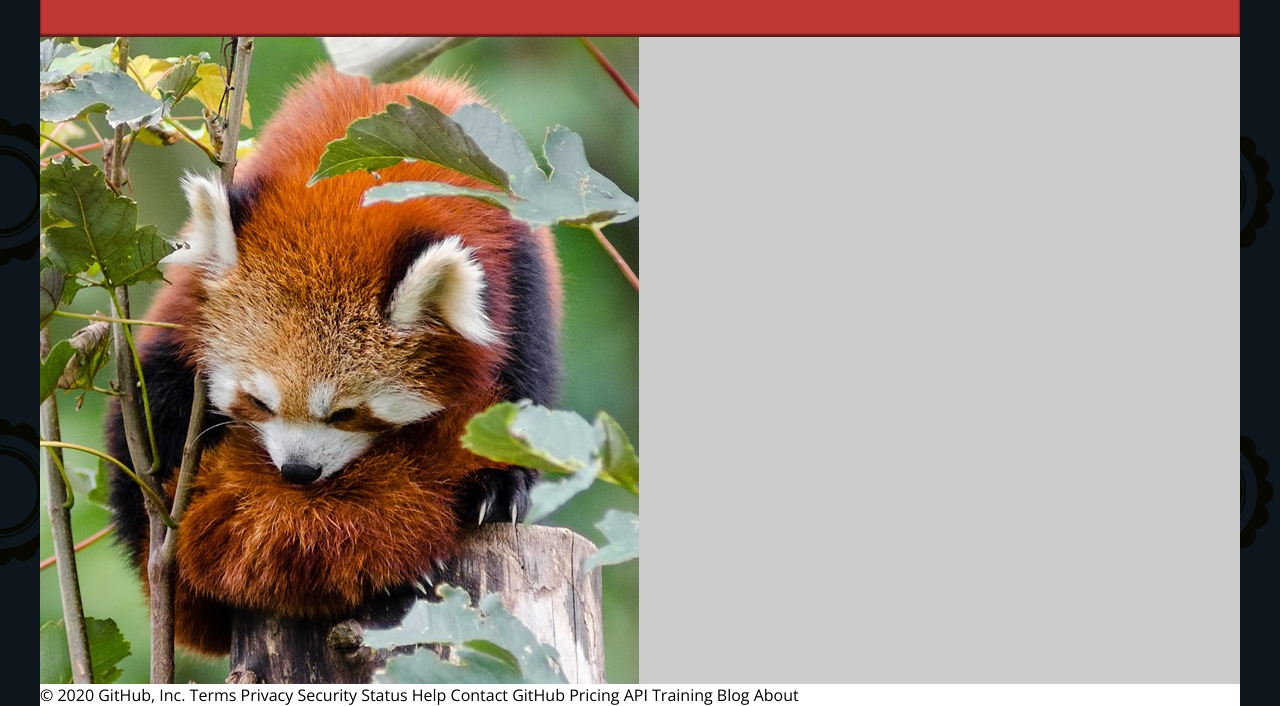
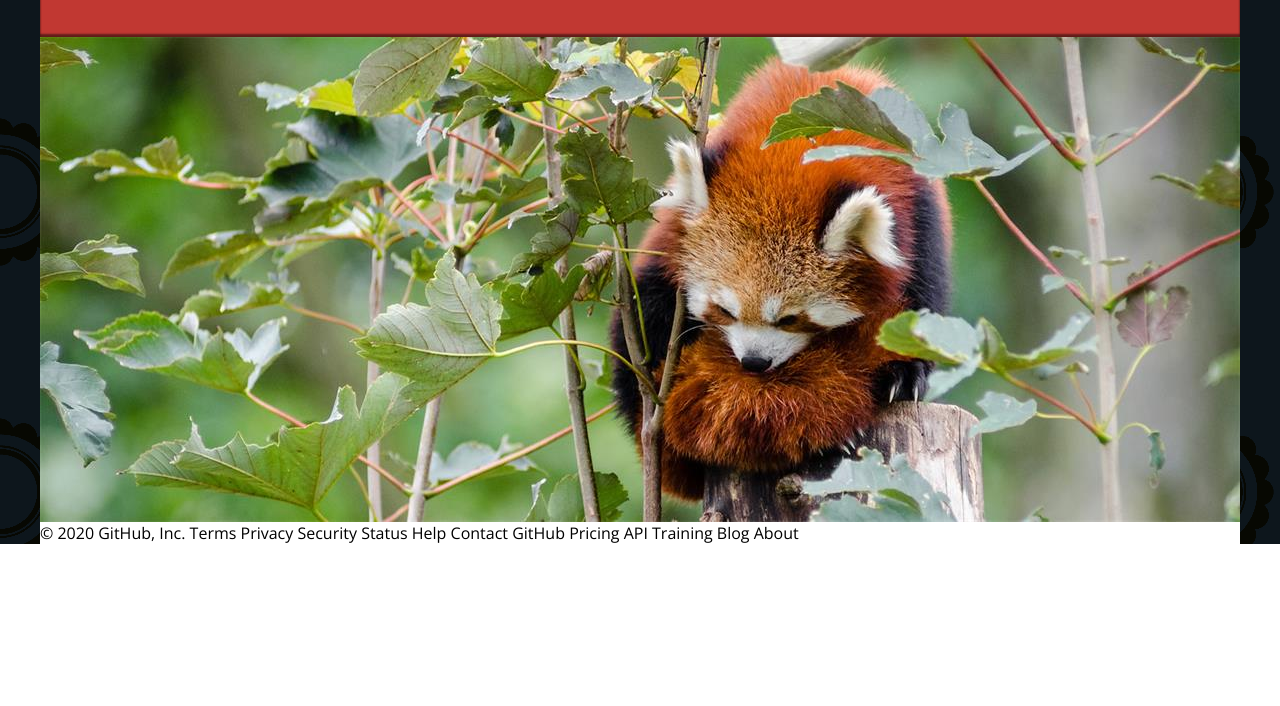
Before and after one commit to w333w/changelog.io, a plain HTML site: page index.html in a window 1280 px wide. Shown: the part 708-1414 px from the top of the page. After the commit the page ends 1252 px from the top, so only its background shows below. Drawn offline with nearby package versions, Linux system fonts and the light colour scheme; files whose address does not match are found by name.

Commit message:
Update index.html

```diff
--- a/index.html
+++ b/index.html
@@ -170,7 +170,7 @@ learning-area/html/multimedia-and-embedding/mdn-splash-page-start/index.html
 		<picture>
 			<source media="(max-width:600px)0" srcset="images/red-panda_600.jpg">
 
-			<img src="red-panda_600.jpg" alt="error">
+			<img src="images/red-panda1200.jpg" alt="error">
 		</picture>
       </div>
 
```
